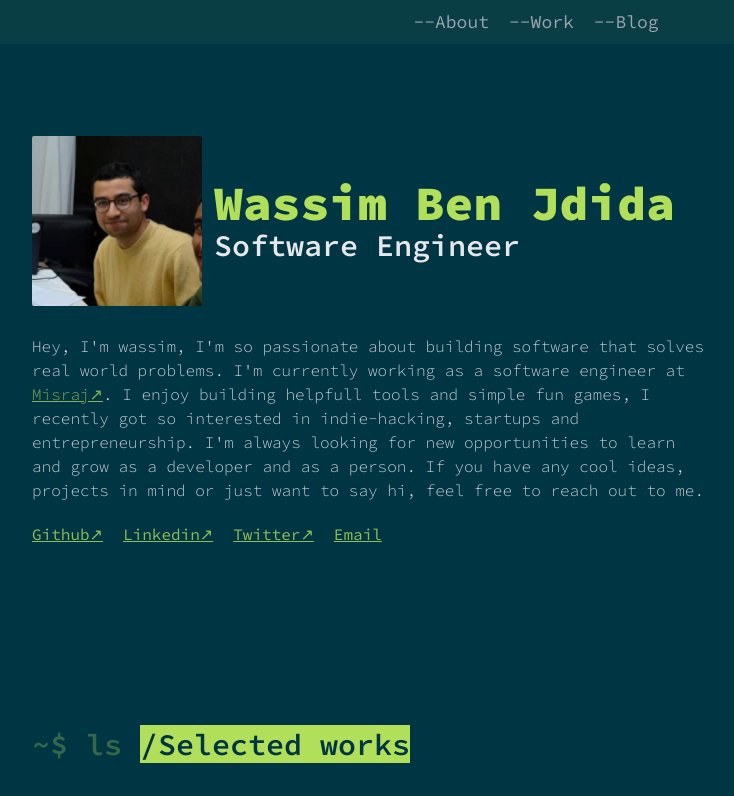
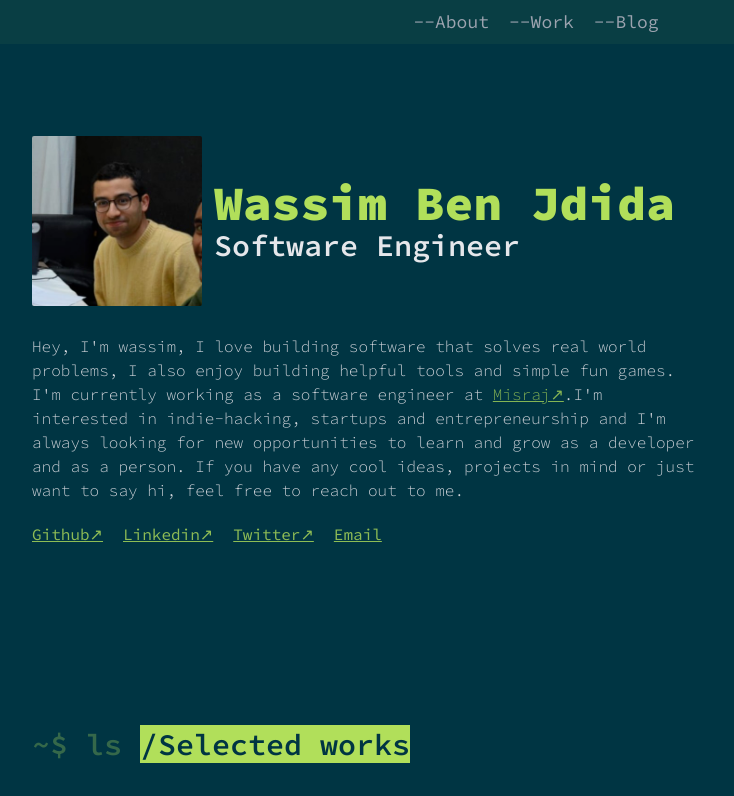
Before and after one commit to wassimbj/wassimbj.github.io, a Next.js app: page / in a window 1280 px wide. Shown: the top 796 px of the page, without its empty margins (104-838 px from the left). Built offline with nearby package versions, Linux system fonts and the light colour scheme.

Commit message:
Update index.tsx

```diff
--- a/pages/index.tsx
+++ b/pages/index.tsx
@@ -45,13 +45,13 @@ export default function Home() {
             </div>
           </div>
           <p className="font-light bio max-w-2xl mt-7">
-            Hey, I'm wassim, I'm so passionate about building software that
-            solves real world problems. I'm currently working as a software engineer at{" "}
+            Hey, I'm wassim, I love building software that solves real world problems,
+            I also enjoy building helpful tools and simple fun games.
+            I'm currently working as a software engineer at{" "}
             <a href="https://misraj.sa/" rel="noreferrer" target="_blank">
               Misraj↗
             </a>
-            . I enjoy building helpfull tools and simple fun games, I recently
-            got so interested in indie-hacking, startups and entrepreneurship.
+            .I'm interested in indie-hacking, startups and entrepreneurship and
             I'm always looking for new opportunities to learn and grow as a
             developer and as a person. If you have any cool ideas, projects in
             mind or just want to say hi, feel free to reach out to me.
```
